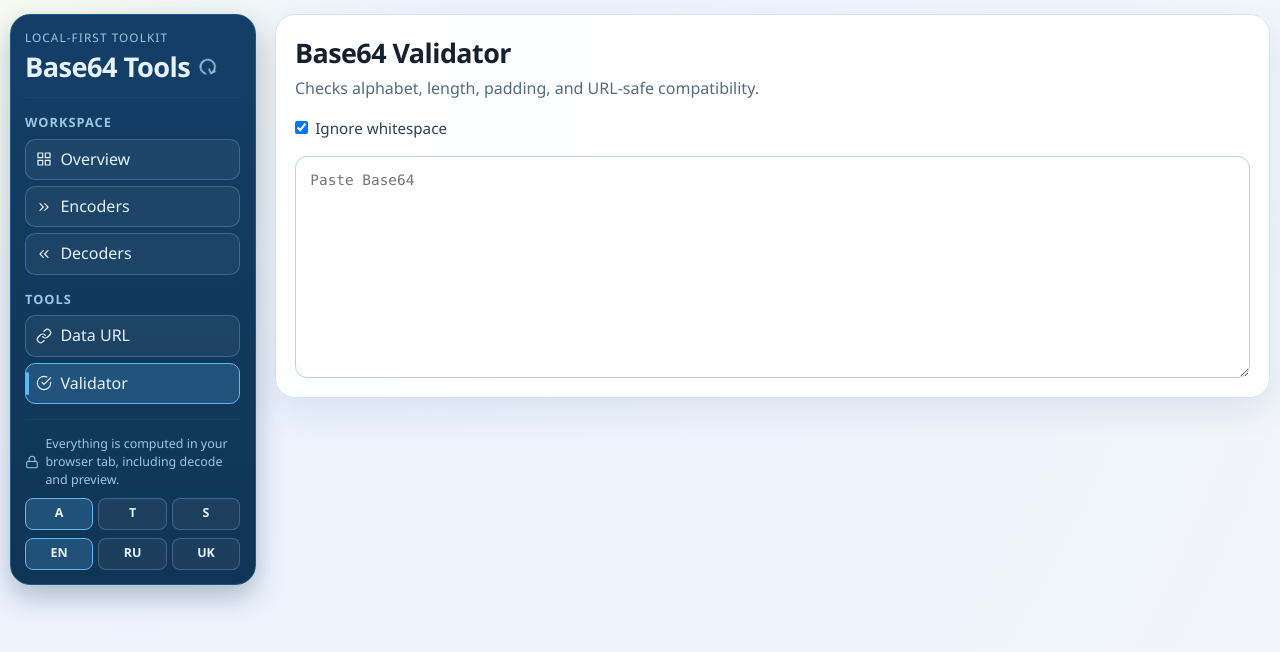
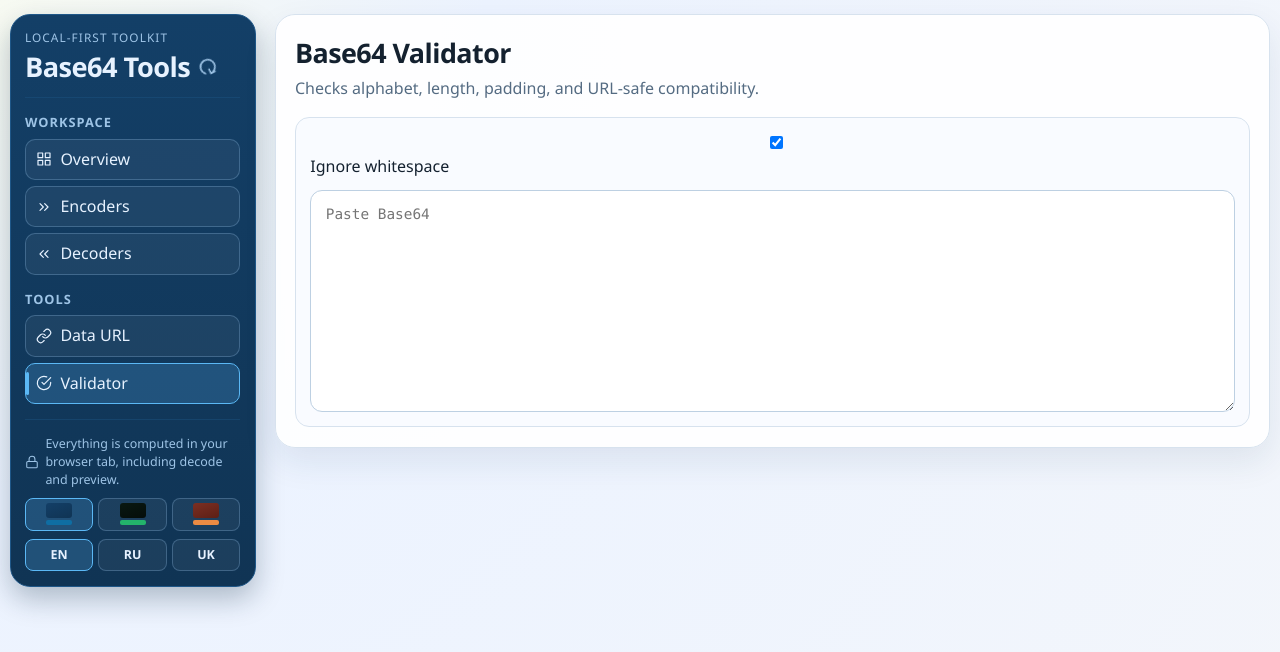
Before and after one commit to Komortes/base64-tools, a React (Vite) app: page /tools/validator in a window 1280 px wide. Shown: the top 652 px of the page. Built offline with nearby package versions, Linux system fonts and the light colour scheme.

Commit message:
feat: add ThemeSwatch component and enhance layout in DataUrlToolsPage and ValidatorPage

```diff
--- a/src/App.tsx
+++ b/src/App.tsx
@@ -50,6 +50,21 @@ const LOCALE_OPTIONS: Array<{ id: Locale; labelKey: string }> = [
   { id: 'ru', labelKey: 'app.language.ru' },
   { id: 'uk', labelKey: 'app.language.uk' },
 ]
+
+function ThemeSwatch({ id }: { id: ThemePack }) {
+  const palettes: Record<ThemePack, { sidebar: string; accent: string }> = {
+    atlas:    { sidebar: 'linear-gradient(160deg, #133f67, #103454)', accent: '#0f6ea3' },
+    terminal: { sidebar: 'linear-gradient(160deg, #091811, #050d0a)', accent: '#23b36b' },
+    sunset:   { sidebar: 'linear-gradient(160deg, #7c2f22, #5c1f16)', accent: '#ec8b43' },
+  }
+  const { sidebar, accent } = palettes[id]
+  return (
+    <span style={{ display: 'flex', flexDirection: 'column', gap: '2px', width: '26px', height: '22px' }}>
+      <span style={{ flex: 1, borderRadius: '3px', background: sidebar }} />
+      <span style={{ height: '5px', borderRadius: '2px', background: accent }} />
+    </span>
+  )
+}
 
 function App() {
   const { locale, setLocale, t } = useI18n()
@@ -136,7 +151,7 @@ function App() {
                 aria-label={t(option.labelKey)}
                 onClick={() => setTheme(option.id)}
               >
-                {option.id === 'atlas' ? 'A' : option.id === 'terminal' ? 'T' : 'S'}
+                <ThemeSwatch id={option.id} />
               </button>
             ))}
           </div>
--- a/src/pages/DataUrlToolsPage.tsx
+++ b/src/pages/DataUrlToolsPage.tsx
@@ -155,6 +155,7 @@ export function DataUrlToolsPage() {
         <p>{t('dataUrl.subtitle')}</p>
       </div>
 
+      <article className="preview-card source-card">
         <textarea
           value={input}
           onChange={(event) => setInput(event.target.value)}
@@ -163,6 +164,7 @@ export function DataUrlToolsPage() {
         />
 
         {!parsed && input.trim() && <p className="message error" role="alert">{t('dataUrl.error.invalidFormat')}</p>}
+      </article>
 
       {parsed && (
         <div className="preview-card">
--- a/src/pages/ValidatorPage.tsx
+++ b/src/pages/ValidatorPage.tsx
@@ -219,6 +219,7 @@ export function ValidatorPage() {
         <p>{t('validator.subtitle')}</p>
       </div>
 
+      <article className="preview-card source-card">
         <label>
           <input
             type="checkbox"
@@ -251,6 +252,7 @@ export function ValidatorPage() {
             </button>
           </div>
         )}
+      </article>
 
       {!!input && (
         <div className="preview-card">
```
Also changed, not shown: 1 other file (tests, documents, lock files or other folders). Lines whose indentation alone changed are shown as unchanged.
